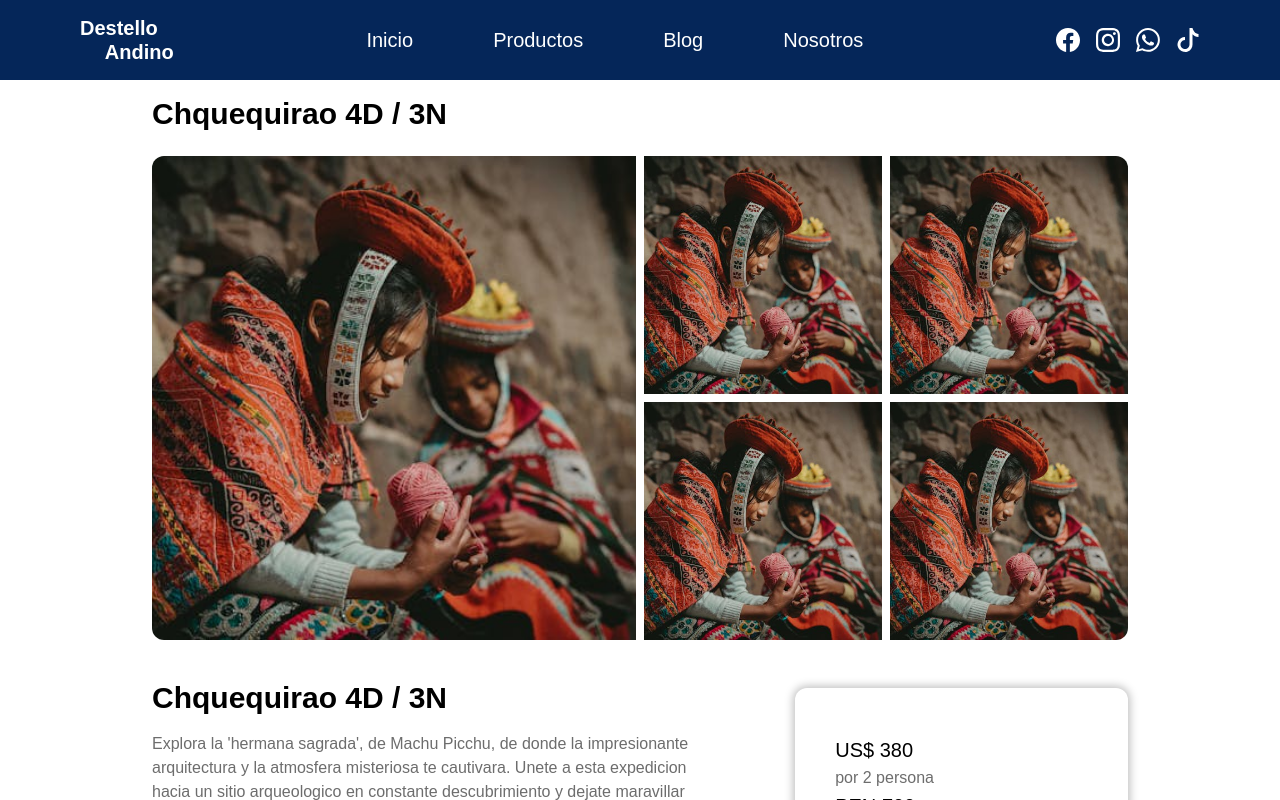
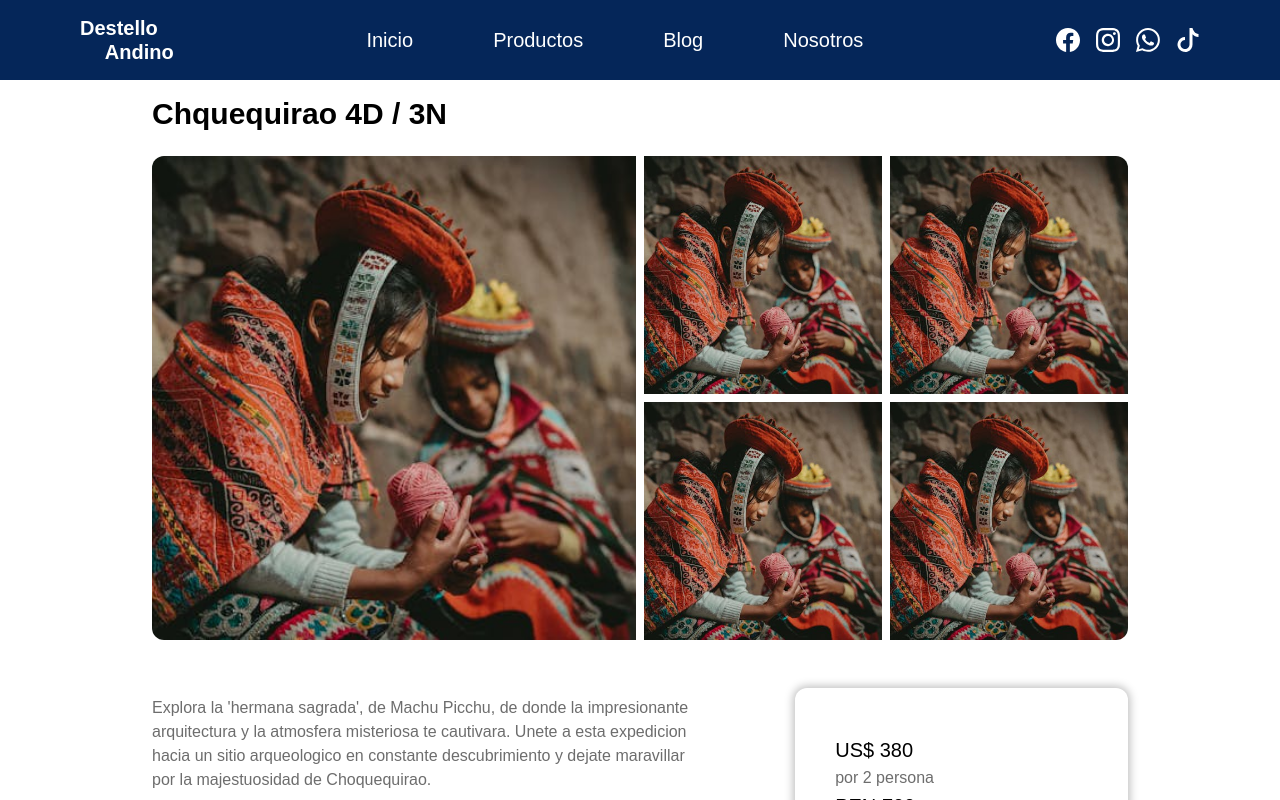
Before and after one commit to harvepq/destello, a Next.js app: page /products/choquequirao in a window 1280 px wide. Shown: the top 800 px of the page. Built offline with nearby package versions, Linux system fonts and the light colour scheme; a web font is replaced by a local one.

Commit message:
Hidden title product from md media query

```diff
--- a/app/ui/products/product-decription.tsx
+++ b/app/ui/products/product-decription.tsx
@@ -35,7 +35,7 @@ export default function ProductDescription({
 
   return (
     <>
-      <h1 className="text-3xl font-semibold">{title}</h1>
+      <h1 className="text-3xl font-semibold md:hidden">{title}</h1>
       <p className="text-[#6D6D6D] py-4 mb-2">{description}</p>
       <div className="py-6 border-t-[1px] border-dashed border-[#D2D2D2]">
         <ul className="flex flex-col gap-6">
```
